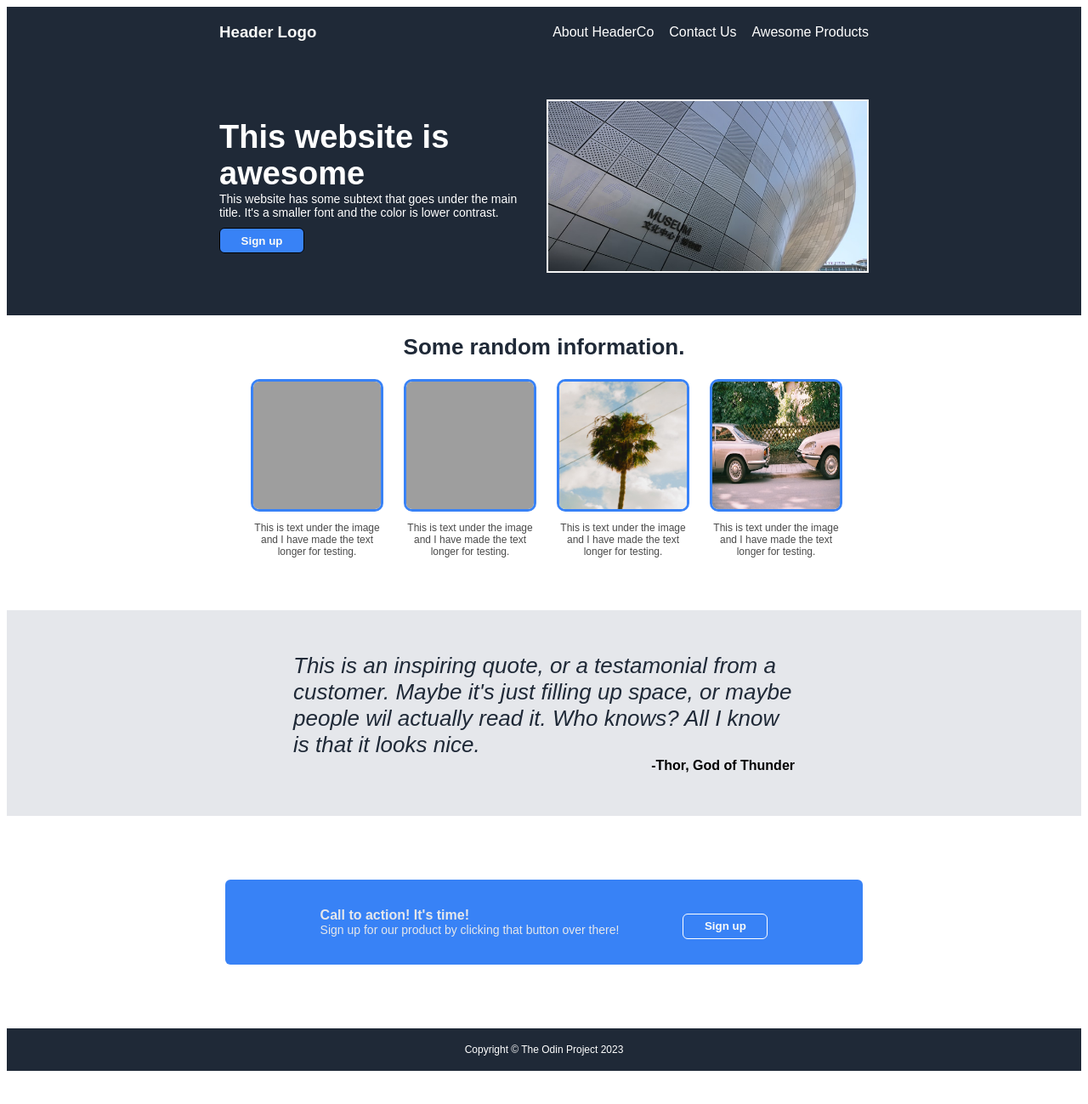
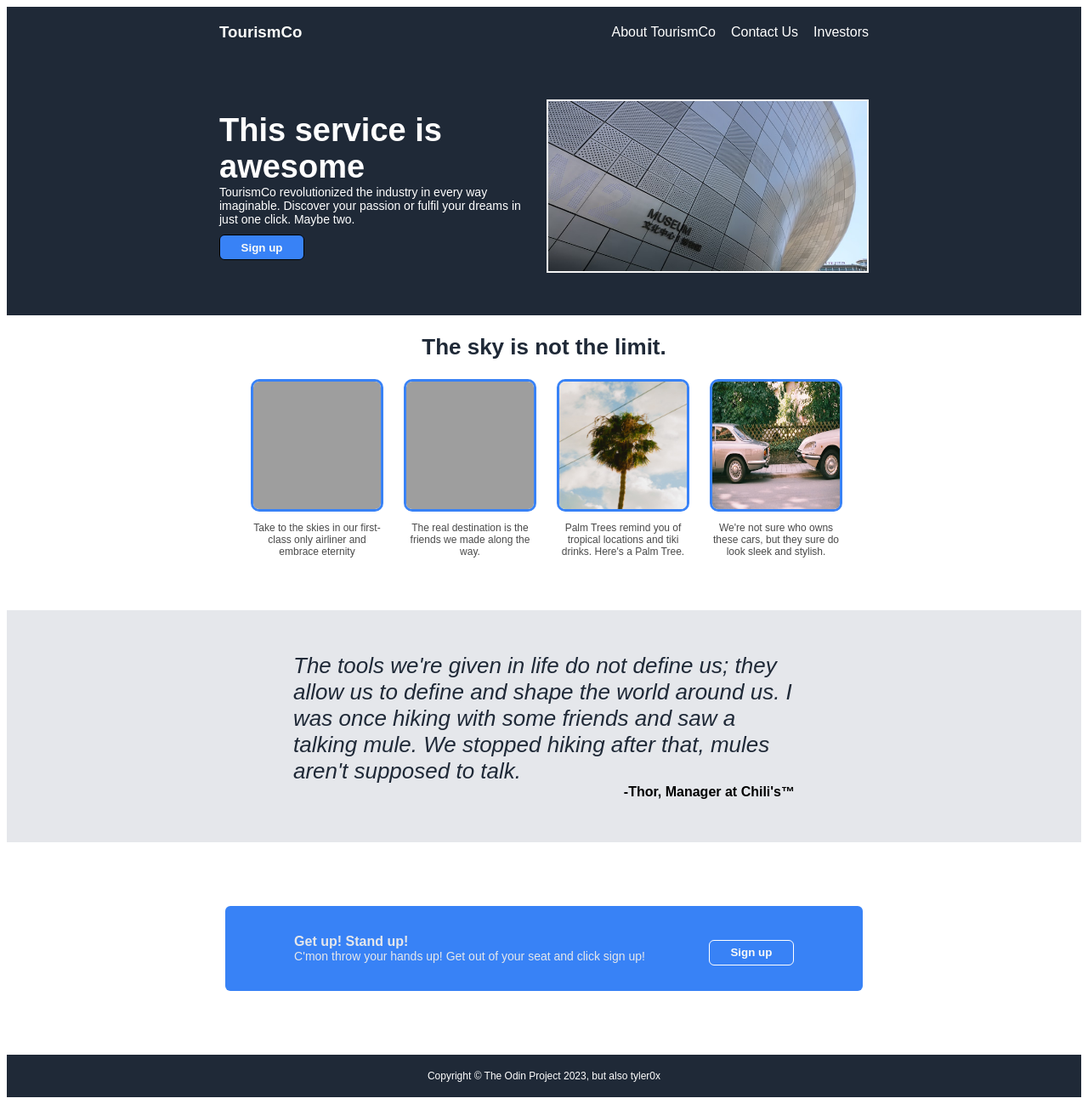
Before and after one commit to tyler0x/landing-page, a plain HTML site: page index.html in a window 1280 px wide. Shown: the whole page at 85% size. Before the commit the page ends 1268 px from the top, so only its background shows below. Drawn offline with Linux system fonts and the light colour scheme; grey boxes are pictures that could not be loaded.

Commit message:
Update webpage text to reflect company values

```diff
--- a/index.html
+++ b/index.html
@@ -11,20 +11,20 @@
 
     <div class="header">
         <div class="headerlinks">
-            <h3 class="headerlogo">Header Logo</h3>
+            <h3 class="headerlogo">TourismCo</h3>
 
             <div class="right-links">
-                <a href="#">About HeaderCo</a>
+                <a href="#">About TourismCo</a>
                 <a href="#">Contact Us</a>
-                <a href="#">Awesome Products</a>
+                <a href="#">Investors</a>
             </div>
 
         </div>
 
         <div class="blockone">
             <div class="header-left-block">
-                <a class="mainblurb">This website is awesome</a>
-                <a class="blurbdesc">This website has some subtext that goes under the main title. It's a smaller font and the color is lower contrast.</a>
+                <a class="mainblurb">This service is awesome</a>
+                <a class="blurbdesc">TourismCo revolutionized the industry in every way imaginable. Discover your passion or fulfil your dreams in just one click. Maybe two.</a>
                 <button class="buttonone">Sign up</button>
             </div>
             <img class="headerimage" src="pictures/museum.jpg" alt="A chrome plated museum building">
@@ -32,45 +32,45 @@
 
     </div>
 
-    <h2 class="headertwo">Some random information.</h2>
+    <h2 class="headertwo">The sky is not the limit.</h2>
 
     <div class="midimagecontainer">
         <div class="image-wrapper">
             <img class="midimages" src="pictures/plane.jpg" alt="Sepia style picture from below a plane flying low over a fence">
-            <p>This is text under the image and I have made the text longer for testing.</p>
+            <p>Take to the skies in our first-class only airliner and embrace eternity</p>
         </div>
         <div class="image-wrapper">
             <img class="midimages" src="pictures/dudes.jpg" alt="Three guys in standing outside their car with a surboard in the woods">
-            <p>This is text under the image and I have made the text longer for testing.</p>
+            <p>The real destination is the friends we made along the way. </p>
         </div>
         <div class="image-wrapper">
             <img class="midimages" src="pictures/palmtree.jpg" alt="Looking up at a palmtree">
-            <p>This is text under the image and I have made the text longer for testing.</p>
+            <p>Palm Trees remind you of tropical locations and tiki drinks. Here's a Palm Tree.</p>
         </div>
         <div class="image-wrapper">
             <img class="midimages" src="pictures/cars.jpg" alt="Two cars parked by a curb">
-            <p>This is text under the image and I have made the text longer for testing.</p>
+            <p>We're not sure who owns these cars, but they sure do look sleek and stylish.</p>
         </div>
     </div>
 
     <div class="thirdcontainer">
         <div class="quotecontainer">
-            <a class="quote">This is an inspiring quote, or a testamonial from a customer. Maybe it's just filling up space, or maybe people wil actually read it. Who knows? All I know is that it looks nice.</a>
-            <a class="quoteattribution">-Thor, God of Thunder</a>
+            <a class="quote">The tools we're given in life do not define us; they allow us to define and shape the world around us. I was once hiking with some friends and saw a talking mule. We stopped hiking after that, mules aren't supposed to talk. </a>
+            <a class="quoteattribution">-Thor, Manager at Chili's&trade;</a>
         </div>
     </div>
 
     <div class="fourthcontainer">
         <div class="actioncontainer">
             <div class="actionwords">
-                <a class="itstime">Call to action! It's time!</a>
-                <a class="signup">Sign up for our product by clicking that button over there!</a>
+                <a class="itstime">Get up! Stand up!</a>
+                <a class="signup">C'mon throw your hands up! Get out of your seat and click sign up!</a>
             </div>
             <button class="buttontwo">Sign up</button>
         </div>
     </div>
 
-    <div class="footer">Copyright &#169; The Odin Project 2023</div>
+    <div class="footer">Copyright &#169; The Odin Project 2023, but also tyler0x</div>
 
 </body>
 </html>
```
